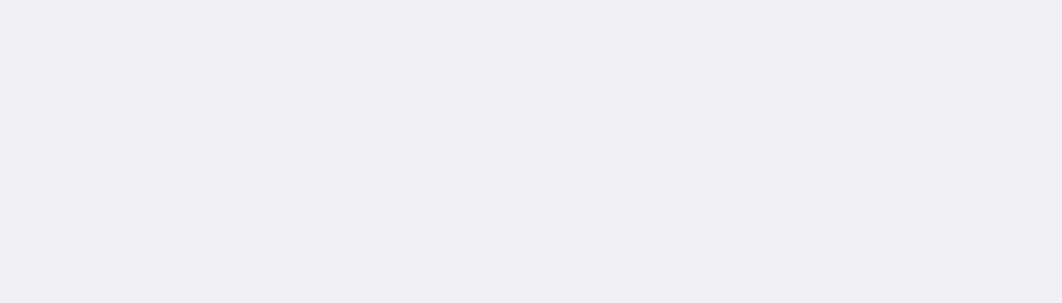
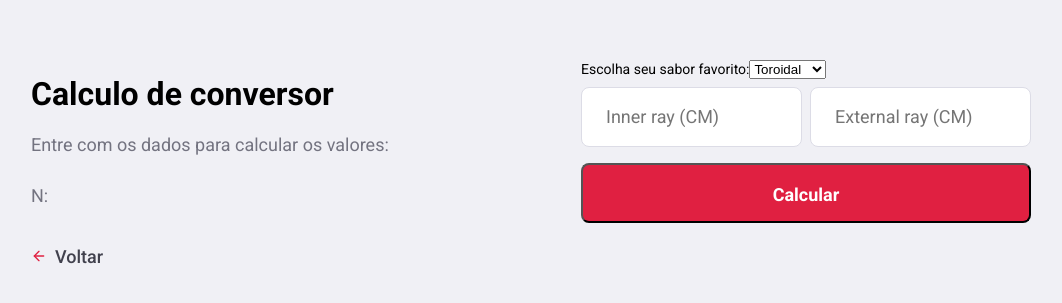
Before and after one commit to jjakob10/buckCalculator, a React (Create React App) app in the folder frontend/: page /inductor in a window 1280 px wide. Shown: the part 237-540 px from the top of the page, without its empty margins (109-1171 px from the left). Built offline with nearby package versions, Linux system fonts and the light colour scheme; the HTML template or start-up script is replaced by a standard one.

Commit message:
Inductor

```diff
--- /dev/null
+++ b/frontend/src/pages/Inductor/index.js
@@ -0,0 +1,110 @@
+import React, { useState } from "react"
+import { Link } from "react-router-dom"
+import { FiArrowLeft } from "react-icons/fi"
+
+import api from "../../services/api"
+import "./styles.css"
+
+
+export default function Register() {
+
+  const [hid, setHid] = useState({})
+  const [L, setL] = useState("")
+  const [ray, setRay] = useState("")
+  const [ray2, setRay2] = useState("")
+  const [u, setU] = useState("")
+  const [med, setMed] = useState("")
+  const [type, setType] = useState("")
+  const [N, setN] = useState("")
+
+
+
+  function handleChange(e) {
+    setType(e.target.value)
+    if (e.target.value === "cilinder") {
+      setHid({ visibility: "hidden" })
+    } else {
+      setHid({ visibility: "visible" })
+    }
+  }
+
+  async function handleRegister(e) {
+    e.preventDefault();
+
+    const data = {
+      type,
+      L: Number(L),
+      ray: Number(ray),
+      ray2: Number(ray2),
+      u: Number(u),
+      med: Number(med),
+    }
+
+    try {
+      const response = await api.post("inductor", data);
+
+      const { N } = response.data;
+      setN(N);
+    } catch (err) {
+      alert("Erro de comunicação")
+    }
+  };
+
+
+
+  return (
+    <div className="register-container">
+      <div className="content">
+        <section>
+          <div>
+            <h1>Calculo de conversor {type}</h1>
+            <p>Entre com os dados para calcular os valores:</p>
+
+          </div>
+          <div>
+            <h2>N: {N}</h2>
+          </div>
+          <Link className="back-link" to="/">
+            <FiArrowLeft size={16} color="#E02041" />
+            Voltar
+          </Link>
+        </section>
+
+        <form onSubmit={handleRegister}>
+          <label>
+            Escolha seu sabor favorito:
+            <select value={type} onChange={handleChange}>
+              <option value="toroid">Toroidal</option>
+              <option value="cilinder">Cilindrico</option>
+            </select>
+          </label>
+
+
+          <div className="input-group">
+            <input
+              type="number"
+              step="any"
+              max="1"
+              min="0"
+              placeholder="Inner ray (CM)"
+              value={ray}
+              onChange={e => setRay(e.target.value)}
+            />
+            <input
+              type="number"
+              style={hid}
+              step="any"
+              max="1"
+              min="0"
+              placeholder="External ray (CM)"
+              value={ray2}
+              onChange={e => setRay2(e.target.value)}
+            />
+          </div>
+
+          <button className="button" type="submit">Calcular</button>
+        </form>
+      </div>
+    </div>
+  )
+}
--- /dev/null
+++ b/frontend/src/pages/Inductor/styles.css
@@ -0,0 +1,69 @@
+.register-container {
+  width: 100%;
+  max-width: 1120px;
+  height: 100vh;
+  margin: 0 auto;
+
+  display: flex;
+  align-items: center;
+  justify-content: center;
+}
+
+.register-container .content {
+  width: 100%;
+  padding: 60px;
+  background: #f0f0f5;
+  box-shadow: 0 0 100px rgba(0,0,0,0.1);
+  border-radius: 8px;
+
+  display: flex;
+  justify-content: space-between;
+}
+
+.register-container .content section{
+  width: 100%;
+  max-width: 380px;
+}
+
+.register-container .content section h1{
+  margin: 0px 0 16px;
+  font-size: 32px;
+}
+
+.register-container .content section p{
+  font-size: 18px;
+  color: #737380;
+  line-height: 32px;
+  margin-bottom: 24px;
+}
+.register-container .content section h2{
+  font-size: 18px;
+  color: #737380;
+  margin-top: 5px;
+}
+.register-container .content section b{
+  font-size: 20px;
+  margin-bottom: 15px;
+  margin-top: 15px;
+}
+.register-container .content section div{
+  margin-bottom: 15px;
+  margin-top: 15px;
+}
+
+.register-container .content form{
+  width: 100%;
+  max-width: 450px;
+}
+
+.register-container .content input{
+  margin-top: 8px;
+}
+
+.register-container .content form .input-group{
+  display: flex;
+}
+
+.register-container .content form .input-group input + input{
+  margin-left: 8px;
+}
--- a/frontend/src/routes.js
+++ b/frontend/src/routes.js
@@ -3,6 +3,7 @@ import {BrowserRouter, Route, Switch} from "react-router-dom"
 
 // import Menu from "./pages/Menu"
 import Calculate from "./pages/Calculate"
+import Inductor from "./pages/Inductor"
 // import Simulation from "./pages/Simulation"
 
 
@@ -11,6 +12,7 @@ export default function Routes(){
     <BrowserRouter>
       <Switch>
         <Route path="/" exact component={Calculate}/>
+        <Route path="/inductor" exact component={Inductor}/>
         {/* <Route path="/register" component={Calculate}/>
         <Route path="/profile" component={Simulation}/> */}
       </Switch>
```
Also changed, not shown: frontend/src/pages/Menu/index.js (deleted), frontend/src/pages/Menu/styles.css (deleted), frontend/src/pages/Simulation/index.js (deleted), frontend/src/pages/Simulation/styles.css (deleted), 2 other files (tests, documents, lock files or other folders).
